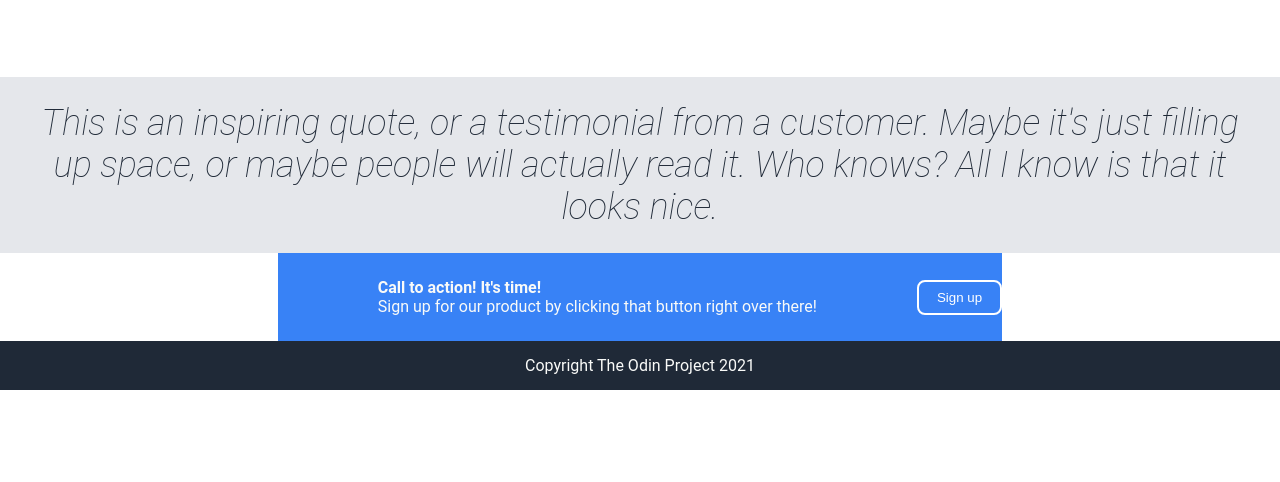
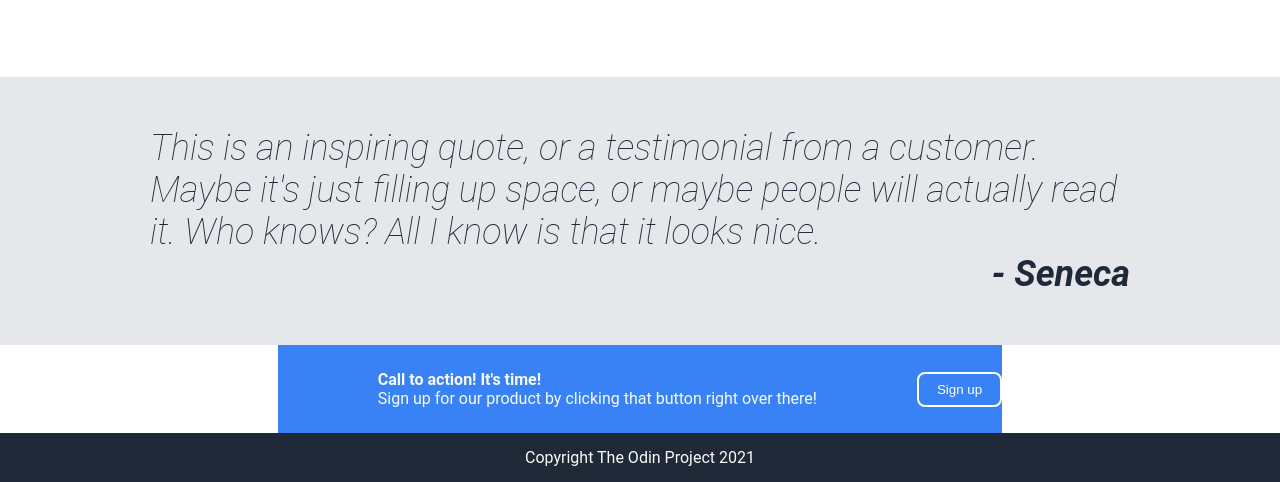
Before and after one commit to Francisco-CB/odin-project-landing-page, a plain HTML site: page index.html in a window 1280 px wide. Shown: the part 727-1209 px from the top of the page. Before the commit the page ends 1117 px from the top, so only its background shows below. Drawn offline with Linux system fonts and the light colour scheme.

Commit message:
Fix quote styling.

```diff
--- a/index.html
+++ b/index.html
@@ -61,6 +61,9 @@
                 Maybe it's just filling up space, or maybe people will actually read it. Who knows?
                 All I know is that it looks nice.
             </div>
+            <div class="quote-attribution">
+                - Seneca
+            </div>
         </div>
         <div class="call-to-action">
             <div class="action-block">
--- a/style.css
+++ b/style.css
@@ -117,14 +117,22 @@ a {
 
 .quote {
     display: flex;
+    flex-direction: column;
     align-items: center;
     justify-content: center;
+    padding: 50px 150px;
     background-color: #E5E7EB;
+    color: #1F2937;
     font-size: 36px;
     font-style: italic;
     font-weight: lighter;
-    color: #1F2937;
-    padding: 25px 30px;
+    text-align: start;
+}
+
+.quote-attribution {
+    text-align: end;
+    font-weight: bold;
+    align-self: end;
 }
 
 .call-to-action {
```
